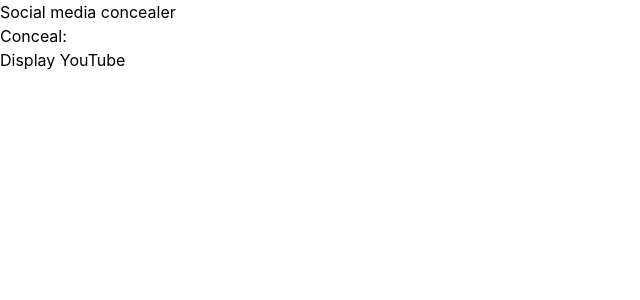
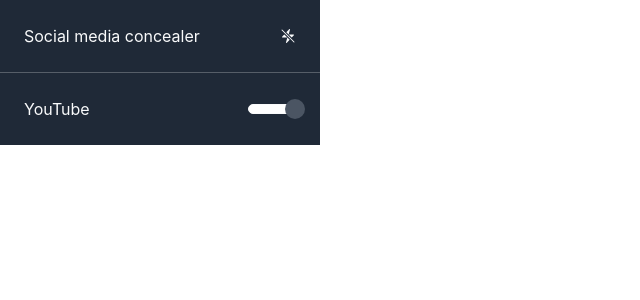
Before and after one commit to miki-saarna/social-media-concealer, a React (Create React App) app: page / in a window 1280 px wide. Shown: the top 300 px of the page, without its empty margins (0-640 px from the left). Built offline with nearby package versions, Linux system fonts and the light colour scheme; no server answers; the HTML template or start-up script is replaced by a standard one.

Commit message:
Added styling

```diff
--- a/src/App.tsx
+++ b/src/App.tsx
@@ -1,12 +1,15 @@
 import React from "react";
 import YouTubeConcealer from "./platform/youtube";
+import { BoltSlashIcon } from "@heroicons/react/24/solid";
 
 export default function App() {
   return (
-    <div className="App">
-      <h1>Social media concealer</h1>
-      <div>
-        <div>Conceal:</div>
+    <div className="App w-80 bg-gray-800 text-base text-gray-50">
+      <div className="flex justify-between items-center p-6 border-b border-gray-50/25">
+        <h1>Social media concealer</h1>
+        <BoltSlashIcon className="h-4 w-4" />
+      </div>
+      <div className="p-6">
         <YouTubeConcealer />
       </div>
     </div>
--- a/src/platform/youtube.tsx
+++ b/src/platform/youtube.tsx
@@ -1,5 +1,6 @@
 import React, { useState, useEffect } from "react";
 import concealer from "../middleware";
+import Switch from "../components/switch";
 
 export default function YouTubeConcealer() {
   const [concealYoutube, setConcealYoutube] = useState(true);
@@ -9,8 +10,12 @@
   }, [concealYoutube]);
 
   return (
-    <button onClick={() => setConcealYoutube((prevValue) => !prevValue)}>
-      {concealYoutube ? "Display" : "Hide"} YouTube
-    </button>
+    <div className="flex justify-between items-center">
+      <div>YouTube</div>
+      <Switch
+        concealYoutube={concealYoutube}
+        setConcealYoutube={setConcealYoutube}
+      />
+    </div>
   );
 }
```
